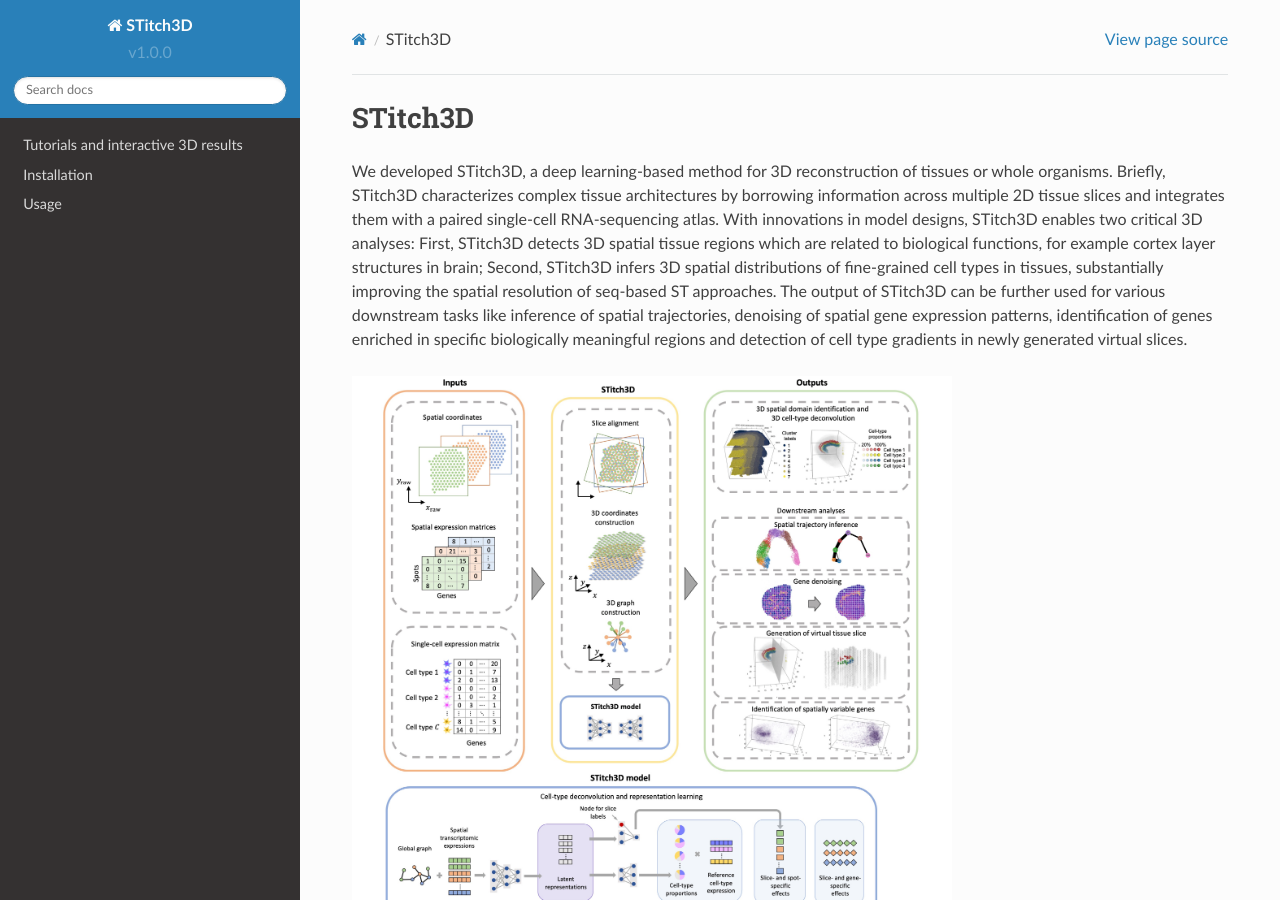
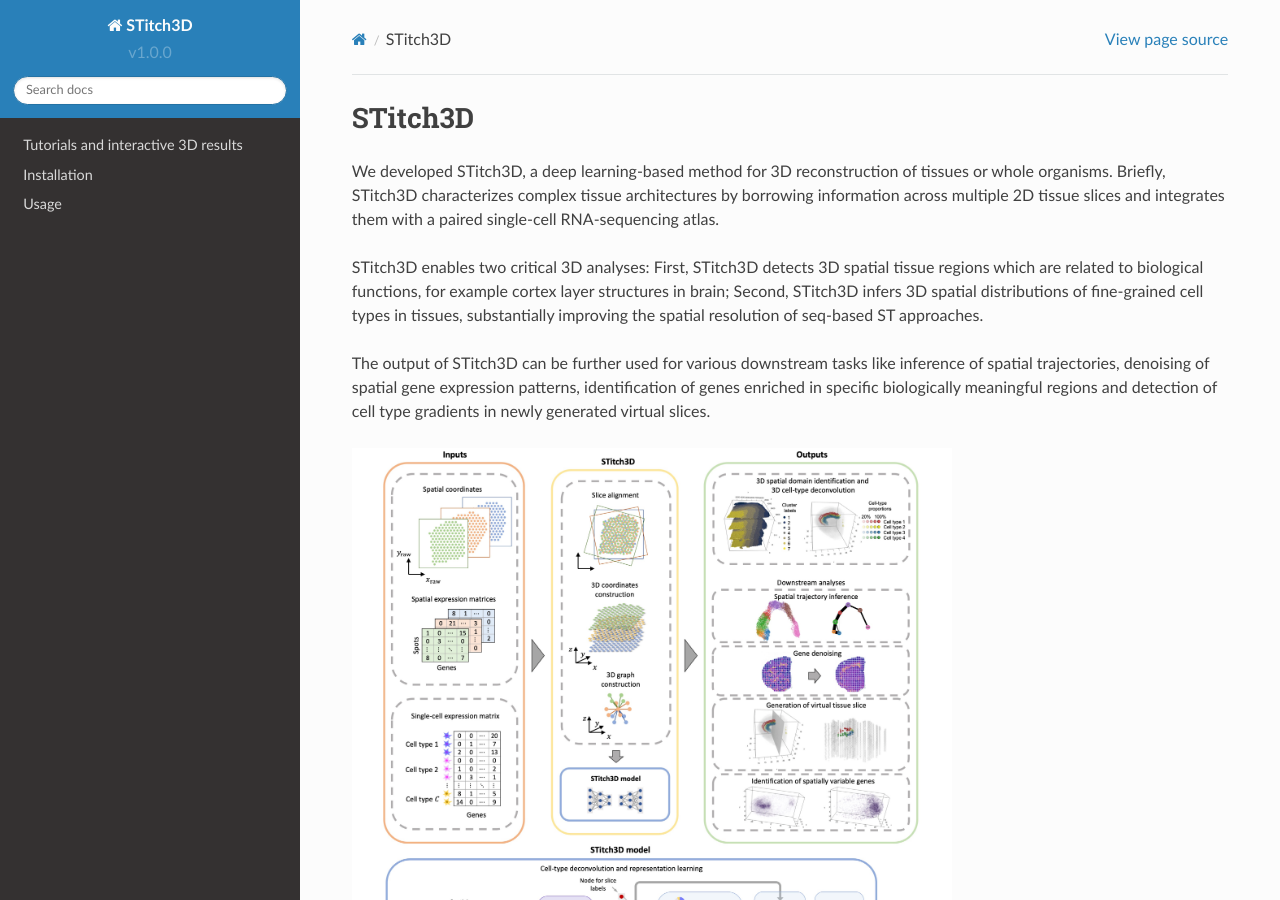
Before and after one commit to gefeiwang/STitch3D-tutorial, a Sphinx documentation site: the page built from docs/source/index.rst, in a window 1280 px wide and 900 px high. Built offline with Sphinx 7.4.7 and the Read the Docs theme 2.0.0, drawn with Linux system fonts in a browser that asks for light colours; pages that are not in the unit, such as notebooks, are missing from menus.

Commit message:
Add files via upload

```diff
--- a/docs/source/index.rst
+++ b/docs/source/index.rst
@@ -1,6 +1,10 @@
 STitch3D
 =========================================================
-We developed STitch3D, a deep learning-based method for 3D reconstruction of tissues or whole organisms. Briefly, STitch3D characterizes complex tissue architectures by borrowing information across multiple 2D tissue slices and integrates them with a paired single-cell RNA-sequencing atlas. With innovations in model designs, STitch3D enables two critical 3D analyses: First, STitch3D detects 3D spatial tissue regions which are related to biological functions, for example cortex layer structures in brain; Second, STitch3D infers 3D spatial distributions of fine-grained cell types in tissues, substantially improving the spatial resolution of seq-based ST approaches. The output of STitch3D can be further used for various downstream tasks like inference of spatial trajectories, denoising of spatial gene expression patterns, identification of genes enriched in specific biologically meaningful regions and detection of cell type gradients in newly generated virtual slices.
+We developed STitch3D, a deep learning-based method for 3D reconstruction of tissues or whole organisms. Briefly, STitch3D characterizes complex tissue architectures by borrowing information across multiple 2D tissue slices and integrates them with a paired single-cell RNA-sequencing atlas.
+
+STitch3D enables two critical 3D analyses: First, STitch3D detects 3D spatial tissue regions which are related to biological functions, for example cortex layer structures in brain; Second, STitch3D infers 3D spatial distributions of fine-grained cell types in tissues, substantially improving the spatial resolution of seq-based ST approaches.
+
+The output of STitch3D can be further used for various downstream tasks like inference of spatial trajectories, denoising of spatial gene expression patterns, identification of genes enriched in specific biologically meaningful regions and detection of cell type gradients in newly generated virtual slices.
 
 .. image:: images/Overview.jpg
    :width: 600
```
